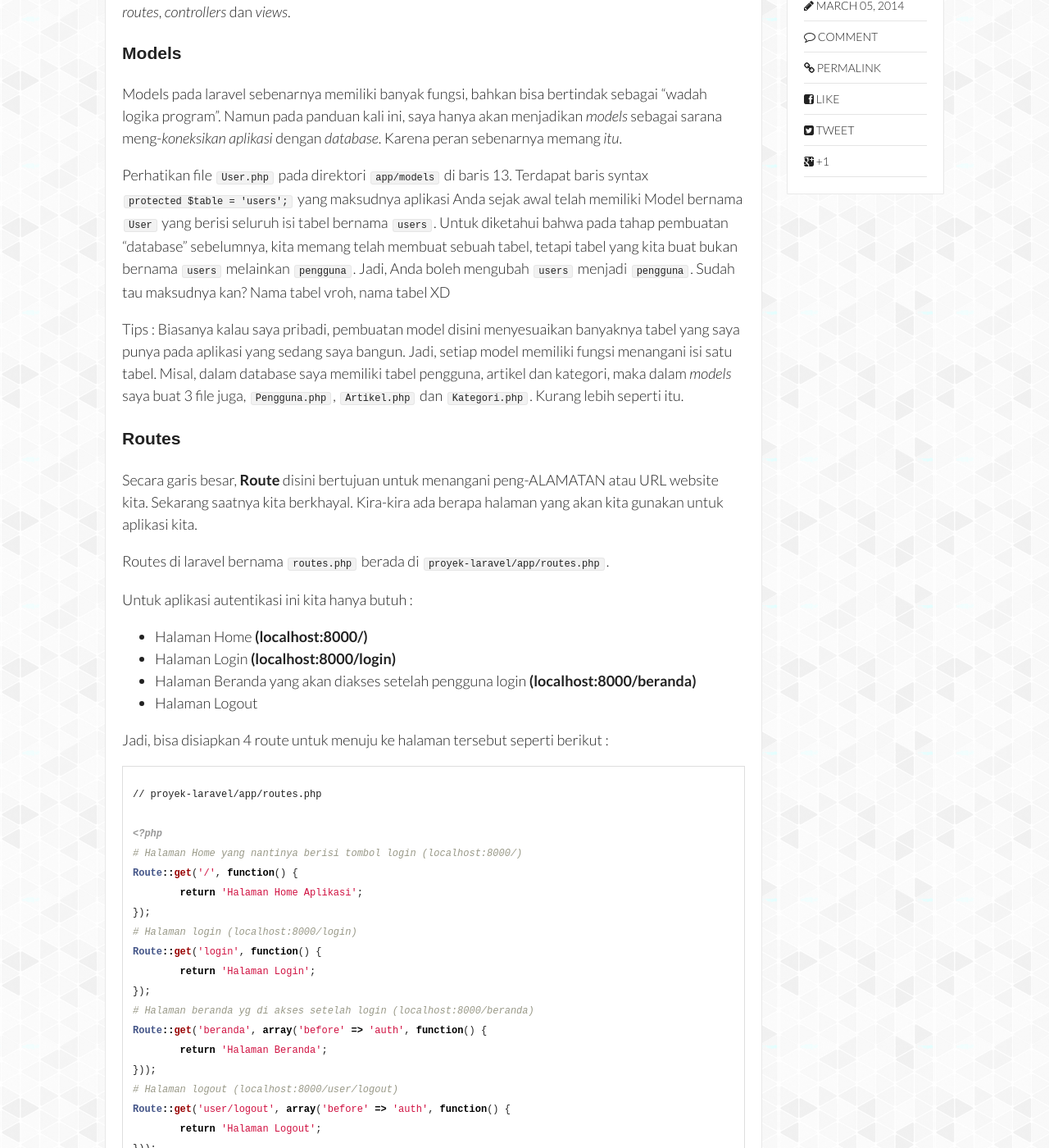
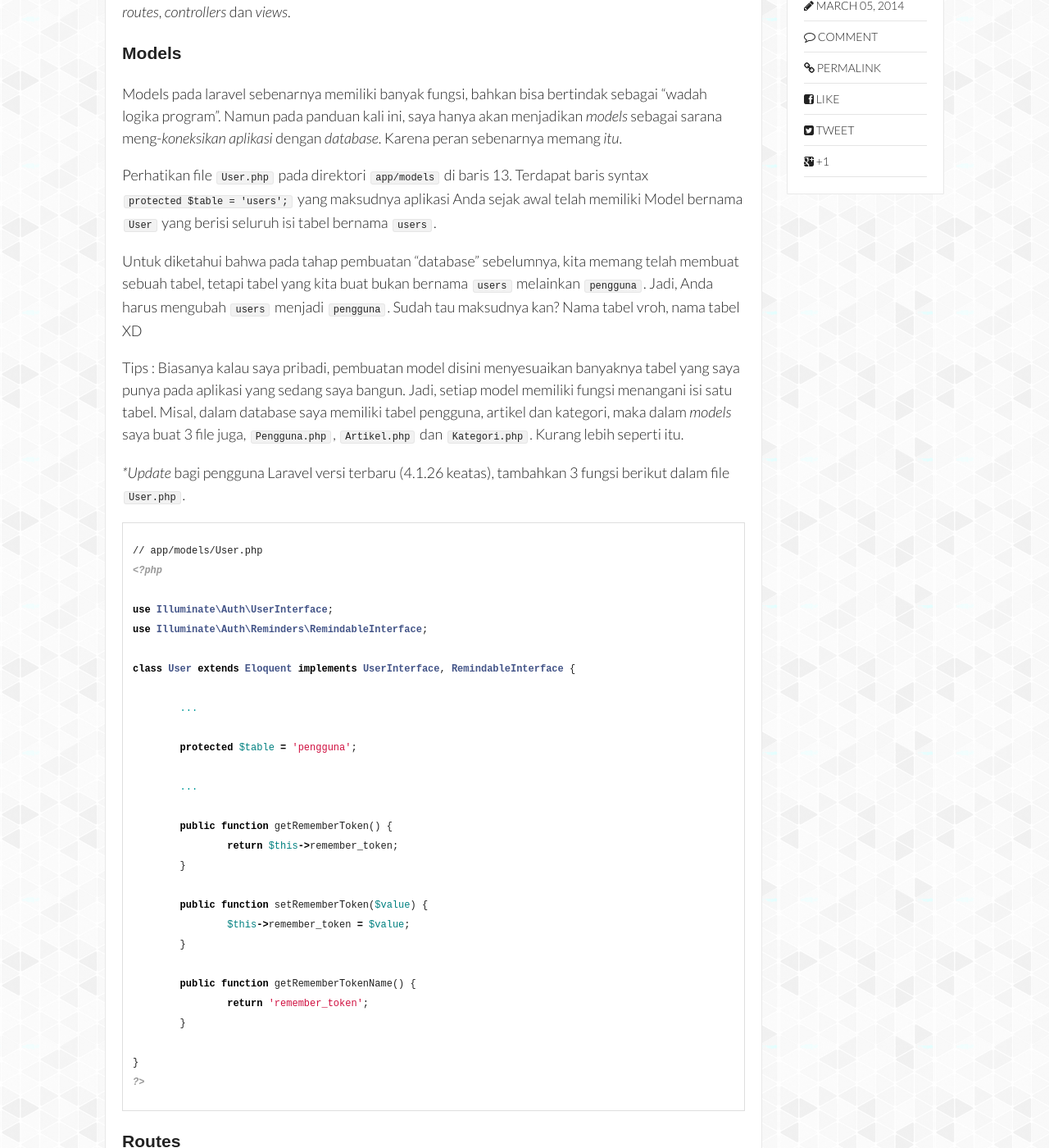
Before and after one commit to novay/novay.github.io, a Jekyll site: the page built from _posts/2014-03-05-membuat-autentikasi-login-laravel-bagian-2.md, in a window 1280 px wide and 1400 px high, scrolled down 513 px. Shown: the whole window at 82% size. Built offline with Jekyll 4.4.1, drawn with Linux system fonts in a browser that asks for light colours; nearby versions of some CDN libraries; some web fonts are replaced; comment, search, counter and statistics services are not loaded.

Commit message:
Perubahan Syntax

```diff
--- a/_posts/2014-03-05-membuat-autentikasi-login-laravel-bagian-2.md
+++ b/_posts/2014-03-05-membuat-autentikasi-login-laravel-bagian-2.md
@@ -23,9 +23,44 @@ Ketiga poin diatas sebenarnya sudah cukup untuk kita sebagai bahan dasar membang
 
 Models pada laravel sebenarnya memiliki banyak fungsi, bahkan bisa bertindak sebagai "wadah logika program". Namun pada panduan kali ini, saya hanya akan menjadikan *models* sebagai sarana meng-*koneksikan aplikasi* dengan *database*. Karena peran sebenarnya memang *itu*.
 
-Perhatikan file `User.php` pada direktori `app/models` di baris 13. Terdapat baris syntax `protected $table = 'users';` yang maksudnya aplikasi Anda sejak awal telah memiliki Model bernama `User` yang berisi seluruh isi tabel bernama `users`. Untuk diketahui bahwa pada tahap pembuatan "database" sebelumnya, kita memang telah membuat sebuah tabel, tetapi tabel yang kita buat bukan bernama `users` melainkan `pengguna`. Jadi, Anda boleh mengubah `users` menjadi `pengguna`. Sudah tau maksudnya kan? Nama tabel vroh, nama tabel XD
+Perhatikan file `User.php` pada direktori `app/models` di baris 13. Terdapat baris syntax `protected $table = 'users';` yang maksudnya aplikasi Anda sejak awal telah memiliki Model bernama `User` yang berisi seluruh isi tabel bernama `users`.
+
+Untuk diketahui bahwa pada tahap pembuatan "database" sebelumnya, kita memang telah membuat sebuah tabel, tetapi tabel yang kita buat bukan bernama `users` melainkan `pengguna`. Jadi, Anda harus mengubah `users` menjadi `pengguna`. Sudah tau maksudnya kan? Nama tabel vroh, nama tabel XD
 
 Tips : Biasanya kalau saya pribadi, pembuatan model disini menyesuaikan banyaknya tabel yang saya punya pada aplikasi yang sedang saya bangun. Jadi, setiap model memiliki fungsi menangani isi satu tabel. Misal, dalam database saya memiliki tabel pengguna, artikel dan kategori, maka dalam *models* saya buat 3 file juga, `Pengguna.php`, `Artikel.php` dan `Kategori.php`. Kurang lebih seperti itu.
+
+**Update* bagi pengguna Laravel versi terbaru (4.1.26 keatas), tambahkan 3 fungsi berikut dalam file `User.php`.
+
+{% highlight php %}
+// app/models/User.php
+<?php
+
+use Illuminate\Auth\UserInterface;
+use Illuminate\Auth\Reminders\RemindableInterface;
+
+class User extends Eloquent implements UserInterface, RemindableInterface {
+
+	...
+
+	protected $table = 'pengguna';
+
+	...
+
+	public function getRememberToken() {
+		return $this->remember_token;
+	}
+
+	public function setRememberToken($value) {
+		$this->remember_token = $value;
+	}
+
+	public function getRememberTokenName() {
+		return 'remember_token';
+	}
+
+}
+?>
+{% endhighlight %}
 
 ### Routes
 
@@ -377,21 +412,17 @@ Sekarang isi menjadi seperti berikut :
 		$validasi = Validator::make($input, $aturan);
 
 		# Bila validasi gagal
-
 		if($validasi->fails()) {
 
 			# Kembali kehalaman dan tampilkan error
-
 			return Redirect::back()
 				->withInput()
 				->withErrors($validasi);
 
 		# Bila sukses
-
 		} else {
 
 			# Tarik masing-masing inputan yang berasal dari Form
-
 			$username 	= Input::get('username');
 			$password	= Input::get('password');
 			/* Jadikan sati untuk keperluan verifikasi */
@@ -403,15 +434,12 @@ Sekarang isi menjadi seperti berikut :
 			if(Auth::attempt($verifikasi)) {
 
 				# Masuk ke Halaman Beranda Admin
-
 				return Redirect::route('admin');
 
 			# Bila tidak cocok
-
 			} else {
 
 				# Kembali kehalaman dan tampilkan error
-
 				return Redirect::back()
 					->withPesan('Username dan Password tidak cocok.');
 			}
```
Also changed, not shown: _posts/2013-04-03-membuat-autentikasi-login-laravel-bagian-1.md (+25 -11 lines), _posts/2014-04-05-stiker-bbm-gratis.md (+5 -1 lines), _posts/2014-04-14-berkenalan-dengan-form-di-laravel-bagian-1.md (+3 -3 lines).
